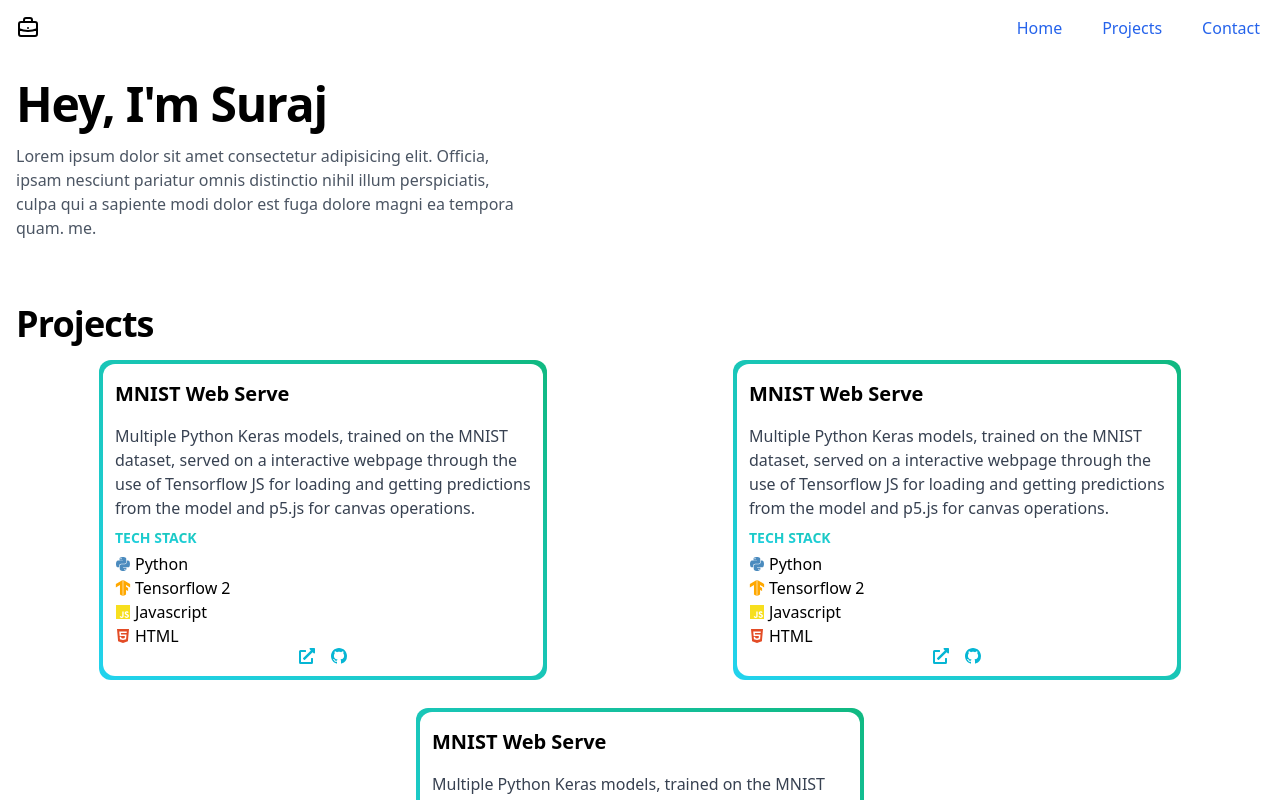
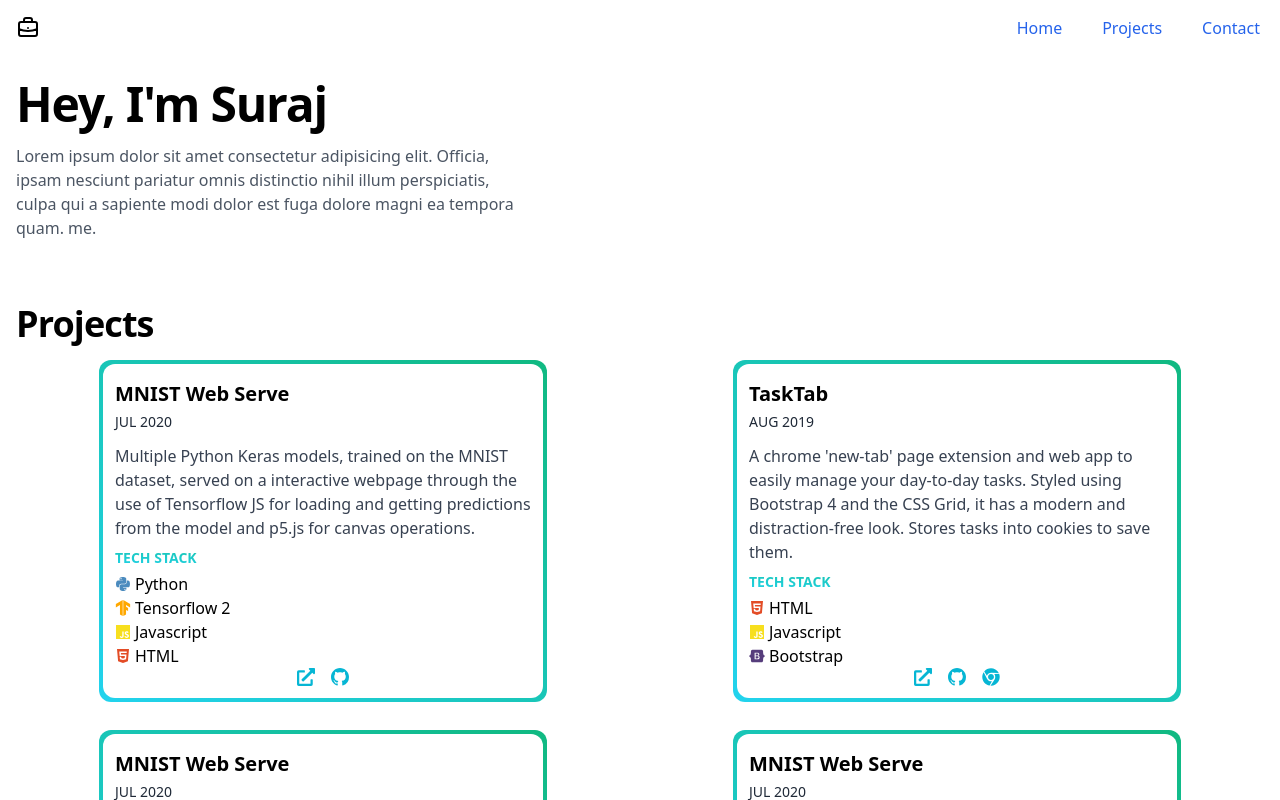
Before and after one commit to Suraj-Ram/suraj-portfolio, a React (Create React App) app: page / in a window 1280 px wide. Shown: the top 800 px of the page. Built offline with nearby package versions, Linux system fonts and the light colour scheme.

Commit message:
Added TaskTab + date for projects

```diff
--- a/src/components/LinkItems/LinkItemsBase.jsx
+++ b/src/components/LinkItems/LinkItemsBase.jsx
@@ -23,7 +23,7 @@ const LinkItemsBase = ({ links }) => {
           href={el.link}
           target="_blank"
           rel="noopener noreferrer"
-          className="flex justify-center items-center text-cyan-500"
+          className="flex justify-center items-center text-cyan-500 text-lg"
         >
           {el.logo}
         </a>
--- /dev/null
+++ b/src/components/LinkItems/TaskTabLinkItems.jsx
@@ -0,0 +1,24 @@
+import React from "react"
+import { FaChrome, FaExternalLinkAlt } from "react-icons/fa"
+import { GoMarkGithub } from "react-icons/go"
+import LinkItemsBase from "./LinkItemsBase"
+
+const TaskTabLinkItems = () => {
+  const links = [
+    {
+      link: "https://tasktab-beta.netlify.com/",
+      logo: <FaExternalLinkAlt />,
+    },
+    {
+      link: "https://github.com/Suraj-Ram/TaskTab",
+      logo: <GoMarkGithub />,
+    },
+    {
+      link: "https://chrome.google.com/webstore/detail/tasktab/bgahngpgbbclbppokppmbnckdfkfccmo",
+      logo: <FaChrome />,
+    },
+  ]
+  return <LinkItemsBase links={links} />
+}
+
+export default TaskTabLinkItems
--- a/src/components/ProjectCard.jsx
+++ b/src/components/ProjectCard.jsx
@@ -1,9 +1,10 @@
-const ProjectCard = ({ title, description, stack, links }) => {
+const ProjectCard = ({ title, description, stack, links, date }) => {
   return (
     <div className="max-w-sm xl:max-w-md p-1 bg-gradient-to-tr from-cyan-400 to-green-500 mx-auto rounded-xl flex flex-col gap-2 mb-2 hover:shadow-lg  ">
       <div className="bg-white p-2 xl:p-3 rounded-xl w-full h-full">
         {/* bg-gradient-to-r from-cyan-400 to-sky-500 */}
-        <h4 className="text-xl font-bold mb-3 py-1">{title}</h4>
+        <h4 className="text-xl font-bold py-1">{title}</h4>
+        <h6 className="uppercase text-gray-800 text-sm mb-3 ">{date}</h6>
         <p className=" text-gray-700 text-base">{description}</p>
         {stack}
         {links}
--- a/src/components/Projects.jsx
+++ b/src/components/Projects.jsx
@@ -1,4 +1,5 @@
 import MNISTProject from "./Projects/MNISTProject"
+import TaskTabProject from "./Projects/TaskTabProject"
 
 const Projects = () => {
   return (
@@ -8,6 +9,7 @@ const Projects = () => {
       </h2>
       <div className="md:flex flex-wrap gap-5 justify-center my-1 ">
         <MNISTProject />
+        <TaskTabProject />
         <MNISTProject />
         <MNISTProject />
 
--- a/src/components/Projects/MNISTProject.jsx
+++ b/src/components/Projects/MNISTProject.jsx
@@ -1,17 +1,18 @@
-import React from "react";
-import ProjectCard from "../ProjectCard";
-import MNISTTechStack from "../TechStacks/MNISTTechStack";
-import MNISTLinkItems from "../LinkItems/MNISTLinkItems";
+import React from "react"
+import ProjectCard from "../ProjectCard"
+import MNISTTechStack from "../TechStacks/MNISTTechStack"
+import MNISTLinkItems from "../LinkItems/MNISTLinkItems"
 
 const MNISTProject = () => {
   return (
     <ProjectCard
       title="MNIST Web Serve"
       description="Multiple Python Keras models, trained on the MNIST dataset, served on a interactive webpage through the use of Tensorflow JS for loading and getting predictions from the model and p5.js for canvas operations."
+      date="Jul 2020"
       stack={<MNISTTechStack />}
       links={<MNISTLinkItems />}
     />
-  );
-};
+  )
+}
 
-export default MNISTProject;
+export default MNISTProject
--- /dev/null
+++ b/src/components/Projects/TaskTabProject.jsx
@@ -0,0 +1,18 @@
+import React from "react"
+import TaskTabLinkItems from "../LinkItems/TaskTabLinkItems"
+import ProjectCard from "../ProjectCard"
+import TaskTabStack from "../TechStacks/TaskTabStack"
+
+const TaskTabProject = () => {
+  return (
+    <ProjectCard
+      title="TaskTab"
+      description="A chrome 'new-tab' page extension and web app to easily manage your day-to-day tasks. Styled using Bootstrap 4 and the CSS Grid, it has a modern and distraction-free look. Stores tasks into cookies to save them."
+      date="Aug 2019"
+      stack={<TaskTabStack />}
+      links={<TaskTabLinkItems />}
+    />
+  )
+}
+
+export default TaskTabProject
--- /dev/null
+++ b/src/components/TechStacks/TaskTabStack.jsx
@@ -0,0 +1,23 @@
+import React from "react"
+import { FaBootstrap, FaHtml5 } from "react-icons/fa"
+import TechItem from "./TechItem"
+import TechStackBase from "./TechStackBase"
+import { FaJs } from "react-icons/fa"
+
+const TaskTabStack = () => {
+  return (
+    <TechStackBase>
+      <TechItem logo={<FaHtml5 />} color="#e34c26">
+        HTML
+      </TechItem>
+      <TechItem logo={<FaJs />} color="#f7df1e">
+        Javascript
+      </TechItem>
+      <TechItem logo={<FaBootstrap />} color="#563d7c">
+        Bootstrap
+      </TechItem>
+    </TechStackBase>
+  )
+}
+
+export default TaskTabStack
```
